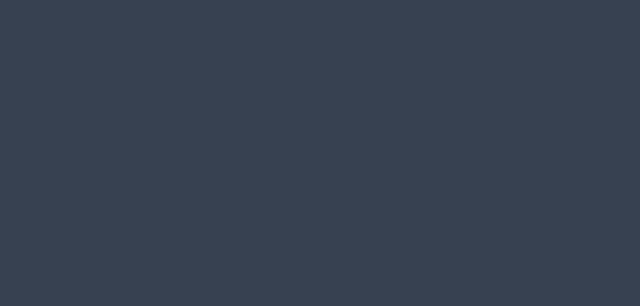
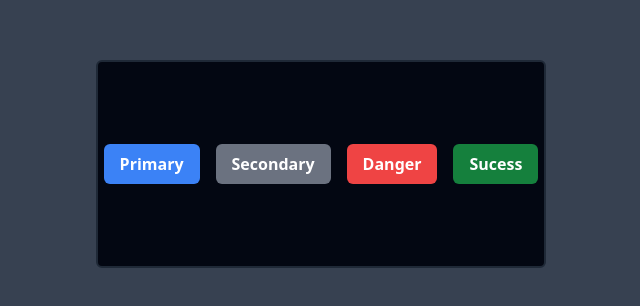
Before and after one commit to welliaquim/buttonStyling, a React (Vite) app: page / in a window 1280 px wide. Shown: the part 236-542 px from the top of the page, without its empty margins (319-959 px from the left). Built offline with nearby package versions, Linux system fonts and the light colour scheme.

Commit message:
wip: aparência finalizada.

```diff
--- a/src/App.tsx
+++ b/src/App.tsx
@@ -2,15 +2,15 @@ import Button from "./Components/Button";
 import "./input.css";
 
 function App() {
-  function restart() {
-    return alert("clicou");
-  }
   return (
     <>
-      <div className="bg-gray-700 w-full h-screen">
-        <Button variant="primary">Primary</Button>
-        <Button variant="secondary">Secondary</Button>
-        <Button variant="danger">Danger</Button>
+      <div className="bg-gray-700 w-full h-screen flex justify-center items-center">
+        <div className="bg-gray-950 w-[450px] h-52 flex justify-center items-center rounded-md border-2 border-gray-800 gap-4">
+          <Button variant="primary" text="Primary"></Button>
+          <Button variant="secondary" text="Secondary"></Button>
+          <Button variant="danger" text="Danger"></Button>
+          <Button variant="sucess" text="Sucess"></Button>
+        </div>
       </div>
     </>
   );
--- a/src/Components/Button.tsx
+++ b/src/Components/Button.tsx
@@ -2,9 +2,26 @@ import { ButtonHTMLAttributes } from "react";
 import clsx from "clsx";
 
 type ButtonProps = ButtonHTMLAttributes<HTMLButtonElement> & {
-  variant?: "primary" | "secondary" | "danger";
+  variant?: "primary" | "secondary" | "danger" | "sucess";
+  text: string;
 };
 
-export default function Button<ButtonProps>({}) {
-  return <button className={clsx("")}></button>;
+export default function Button({ text, variant = "primary" }: ButtonProps) {
+  const variantClasses = {
+    primary: "bg-blue-500 hover:bg-blue-600",
+    secondary: "bg-gray-500 hover:bg-gray-600",
+    danger: "bg-red-500 hover:bg-red-600",
+    sucess: "bg-green-700 hover:bg-green-800",
+  };
+  return (
+    <button
+      className={clsx(
+        "px-4 py-2 rounded-md font-semibold text-white",
+        variantClasses[variant]
+      )}
+      onClick={() => alert(`Você clicou em ${variant}`)}
+    >
+      {text}
+    </button>
+  );
 }
```
